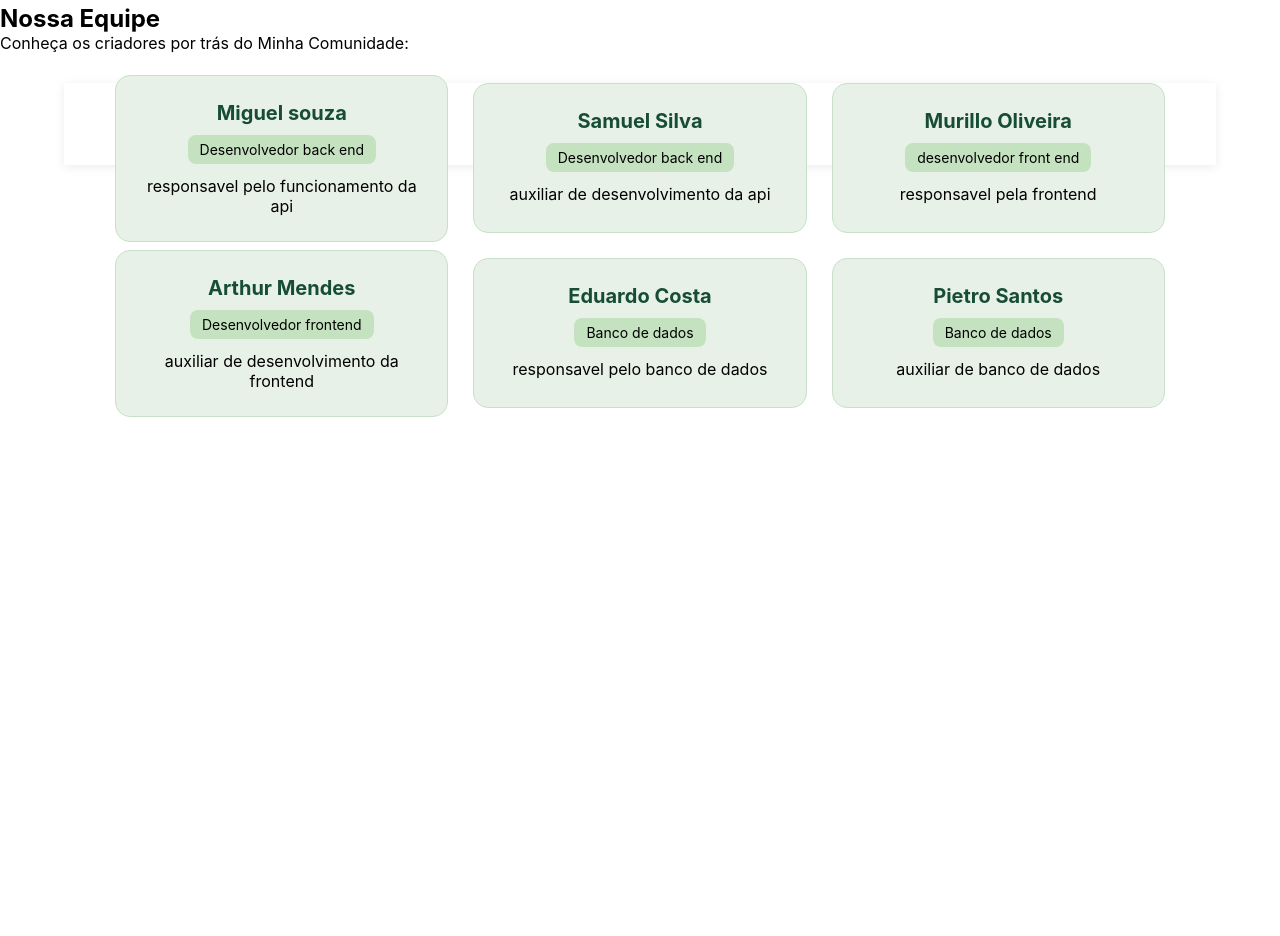
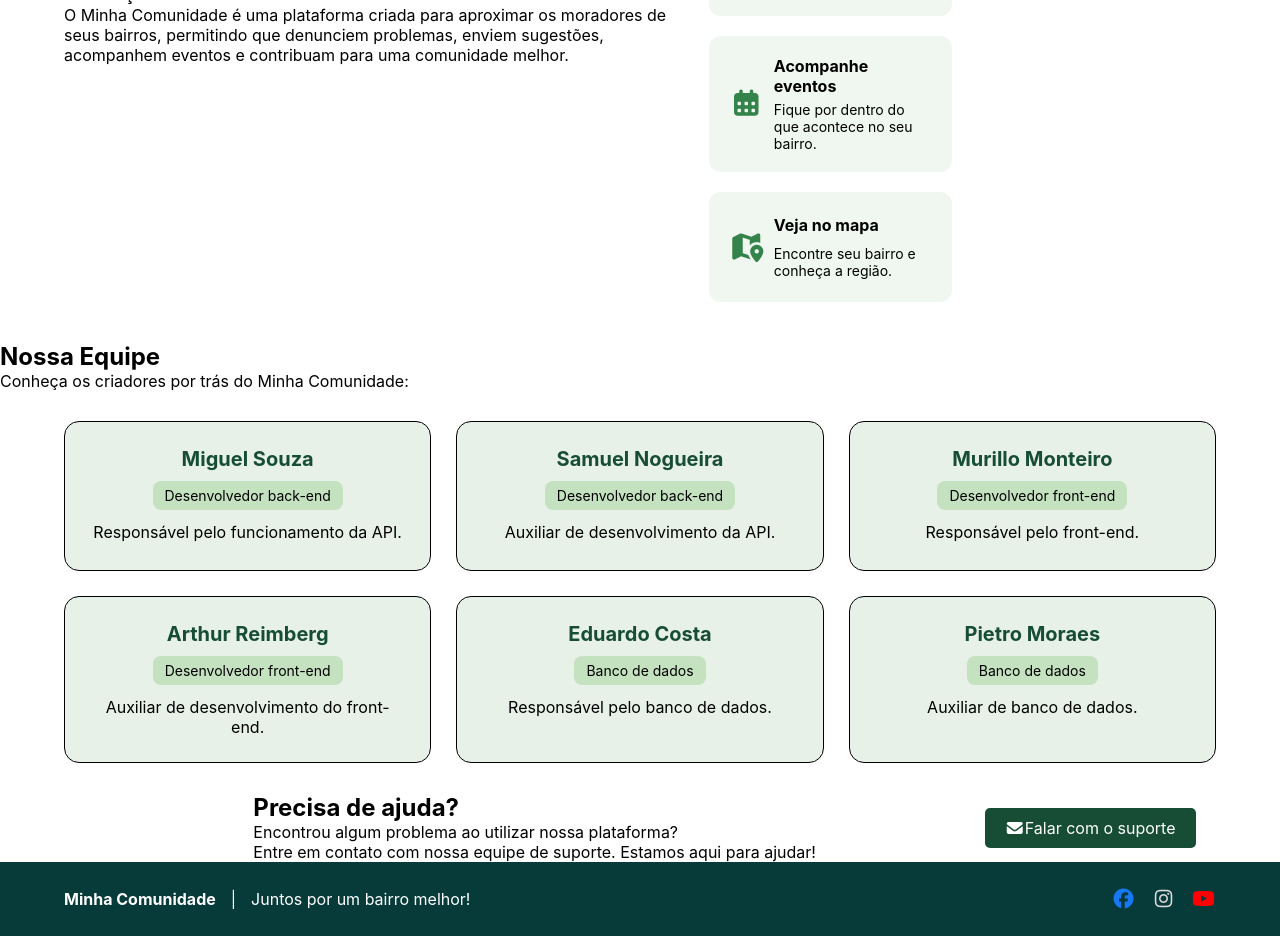
Before and after one commit to miguelssnt19-create/Projeto_Tcc_Minha_comunidade, a React (Create React App) app in the folder react-minha-comunidade/: page /sobre in a window 1280 px wide. Shown: the part 460-1396 px from the top of the page. Before the commit the page ends 877 px from the top, so only its background shows below. Built offline with nearby package versions, Linux system fonts and the light colour scheme.

Commit message:
Refactor Cabecalho component and enhance Sobre page layout with new styles and icons

```diff
--- a/react-minha-comunidade/src/component/cabecalho/index.jsx
+++ b/react-minha-comunidade/src/component/cabecalho/index.jsx
@@ -23,7 +23,7 @@ function sair() {
 
     return(
         <div>
-            <header>
+            <header className='header-ca'>
         <div className="logo">
             <i className="fa-solid fa-tree"></i>
 
--- a/react-minha-comunidade/src/component/cabecalho/index.scss
+++ b/react-minha-comunidade/src/component/cabecalho/index.scss
@@ -1,5 +1,5 @@
 
-header {
+.header-ca {
     height: 82px;
     background: white;
 
@@ -14,6 +14,8 @@ header {
     position: sticky;
     top: 0;
     z-index: 1000;
+
+    border-bottom: solid black 1px;
 }
 
 .logo {
--- a/react-minha-comunidade/src/pages/sobre/index.css
+++ b/react-minha-comunidade/src/pages/sobre/index.css
@@ -32,9 +32,34 @@
 }
 
 .quadrado2 {
-    width: 100%;
-    border-left: solid black 2px;
+    display: grid;
+    grid-template-columns: repeat(2, 1fr);
+    gap: 20px;
+}
 
+.Nume1, .Nume2, .Nume3, .Nume4 {
+    display: grid;
+    grid-template-columns: 45px 1fr;
+    align-items: center;
+    background-color: #f0f7f0;
+    padding: 20px;
+    border-radius: 12px;
+    min-height: 110px;
+}
+
+.Nume1 i, .Nume2 i, .Nume3 i, .Nume4 i {
+    grid-row: 1 / 3;
+    font-size: 28px;
+    color: #34834a;
+}
+
+.Nume1 h4, .Nume2 h4, .Nume3 h4, .Nume4 h4 {
+    margin: 0 0 5px;
+}
+
+.Nume1 p, .Nume2 p, .Nume3 p, .Nume4 p {
+    margin: 0;
+    font-size: 14px;
 }
 
 .imagem-texto {
@@ -56,7 +81,7 @@
 
 .Membros > div {
     background-color: #e8f1e8;
-    border: 1px solid #c8dfc8;
+    border: 1px solid black;
     border-radius: 15px;
 
     padding: 25px;
@@ -82,3 +107,38 @@
 .Membros p {
     margin-top: 12px;
 }
+
+
+@media (max-width: 768px) {
+    .Membros {
+        grid-template-columns: repeat(2, 1fr);
+    }
+}
+
+@media (max-width: 480px) {
+    .Membros {
+        grid-template-columns: 1fr;
+    }
+}
+
+.Suporte{
+    display: flex;
+    align-items: center;
+    justify-content: space-around;
+}
+
+.sup3 a{
+    background-color: #174d35;
+    color: white;
+    padding: 10px 20px;
+    text-decoration: none;
+    border-radius: 5px;
+
+}
+
+
+@media (max-width: 600px) {
+    .quadrado2 {
+        grid-template-columns: 1fr;
+    }
+}
--- a/react-minha-comunidade/src/pages/sobre/index.jsx
+++ b/react-minha-comunidade/src/pages/sobre/index.jsx
@@ -28,6 +28,7 @@ export default function Sobre(){
             <div className='quadrado2'>
 
                         <div className='Nume1'>
+                        <i className="fa-solid fa-triangle-exclamation"></i>
                         <h4>Denuncie problemas</h4>
                         <p>Ajude a resolver os problemas do seu bairro.</p>
                         </div>
@@ -35,6 +36,7 @@ export default function Sobre(){
                         <br />
 
                         <div className='Nume2'>
+                        <i className="fa-solid fa-lightbulb"></i>
                         <h4>Envie sugestões</h4>
                         <p>Compartilhe ideias para melhorar sua comunidade.</p>
                         </div>
@@ -42,6 +44,7 @@ export default function Sobre(){
                         <br />
 
                         <div className='Nume3'>
+                        <i className="fa-solid fa-calendar-days"></i>
                         <h4>Acompanhe eventos</h4>
                         <p>Fique por dentro do que acontece no seu bairro.</p>
                         </div>
@@ -49,6 +52,7 @@ export default function Sobre(){
                         <br />
 
                         <div className='Nume4'>
+                        <i className="fa-solid fa-map-location-dot"></i>
                         <h4>Veja no mapa</h4>
                         <p>Encontre seu bairro e conheça a região.</p>
                         </div>
@@ -58,56 +62,89 @@ export default function Sobre(){
         </div>
 
 
+
 <div className='titulo'>
     <h2>Nossa Equipe</h2>
     <p>Conheça os criadores por trás do Minha Comunidade:</p>
 </div>
 
-        <header className='Membros'>
+
+<section className='Membros'>
 
     <div className='Miguel'>
-            <h4>Miguel souza</h4>
-            <img src="" alt="" />
-            <span>Desenvolvedor back end</span>
-            <p>responsavel pelo funcionamento da api</p>
+        <h4>Miguel Souza</h4>
+        <span>Desenvolvedor back-end</span>
+        <p>Responsável pelo funcionamento da API.</p>
     </div>
 
     <div className='Samuel'>
-            <h4>Samuel Silva</h4>
-            <img src="" alt="" />
-            <span>Desenvolvedor back end</span>
-            <p>auxiliar de desenvolvimento da api</p>
+        <h4>Samuel Nogueira</h4>
+        <span>Desenvolvedor back-end</span>
+        <p>Auxiliar de desenvolvimento da API.</p>
     </div>
 
     <div className='Murillo'>
-            <h4>Murillo Oliveira</h4>
-            <span>desenvolvedor front end</span>
-            <p>responsavel pela frontend</p>
+        <h4>Murillo Monteiro</h4>
+        <span>Desenvolvedor front-end</span>
+        <p>Responsável pelo front-end.</p>
     </div>
 
     <div className='arthur'>
-            <h4>Arthur Mendes</h4>
-            <span>Desenvolvedor frontend</span>
-            <p>auxiliar de desenvolvimento da frontend</p>
+        <h4>Arthur Reimberg</h4>
+        <span>Desenvolvedor front-end</span>
+        <p>Auxiliar de desenvolvimento do front-end.</p>
     </div>
-
 
     <div className='Eduardo'>
         <h4>Eduardo Costa</h4>
         <span>Banco de dados</span>
-            <p>responsavel pelo banco de dados</p>
+        <p>Responsável pelo banco de dados.</p>
     </div>
 
     <div className='Pietro'>
-            <h4>Pietro Santos</h4>
+        <h4>Pietro Moraes</h4>
         <span>Banco de dados</span>
-            <p>auxiliar de banco de dados</p>
+        <p>Auxiliar de banco de dados.</p>
     </div>
 
-        </header>
+</section>
+
+
+<section className='Suporte'>
+        <div className='sup1'>
+        <img src="" alt="" />
+        </div>
+
+        <div className='sup2'>
+        <h2>Precisa de ajuda?</h2>
+        <p>Encontrou algum problema ao utilizar nossa plataforma?</p>
+        <p>Entre em contato com nossa equipe de suporte. Estamos aqui para ajudar!</p>
+        </div>
+
+            <div className='sup3'>
+            <a className='Link' href="mailto:miguelssnt19@gmail.com"> <i className='fa-solid fa-envelope'></i>
+            Falar com o suporte
+            </a>
+            </div>
+</section>
+
+
+<footer>
+    <strong>Minha Comunidade</strong>
+    <span>|</span>
+    <span>Juntos por um bairro melhor!</span>
+
+    <div className="redes">
+                  <a href="https://www.facebook.com/?locale=pt_BR" className="face"><i className="fa-brands fa-facebook"></i></a>
+
+
+            <a href="https://www.instagram.com/" className="inst"><i className="fa-brands fa-instagram"></i></a>
 
 
 
+            <a href="https://www.youtube.com/" className="you"><i className="fa-brands fa-youtube"></i></a>
+    </div>
+</footer>
 
         </div>
     )
```
Lines whose indentation alone changed are shown as unchanged.
